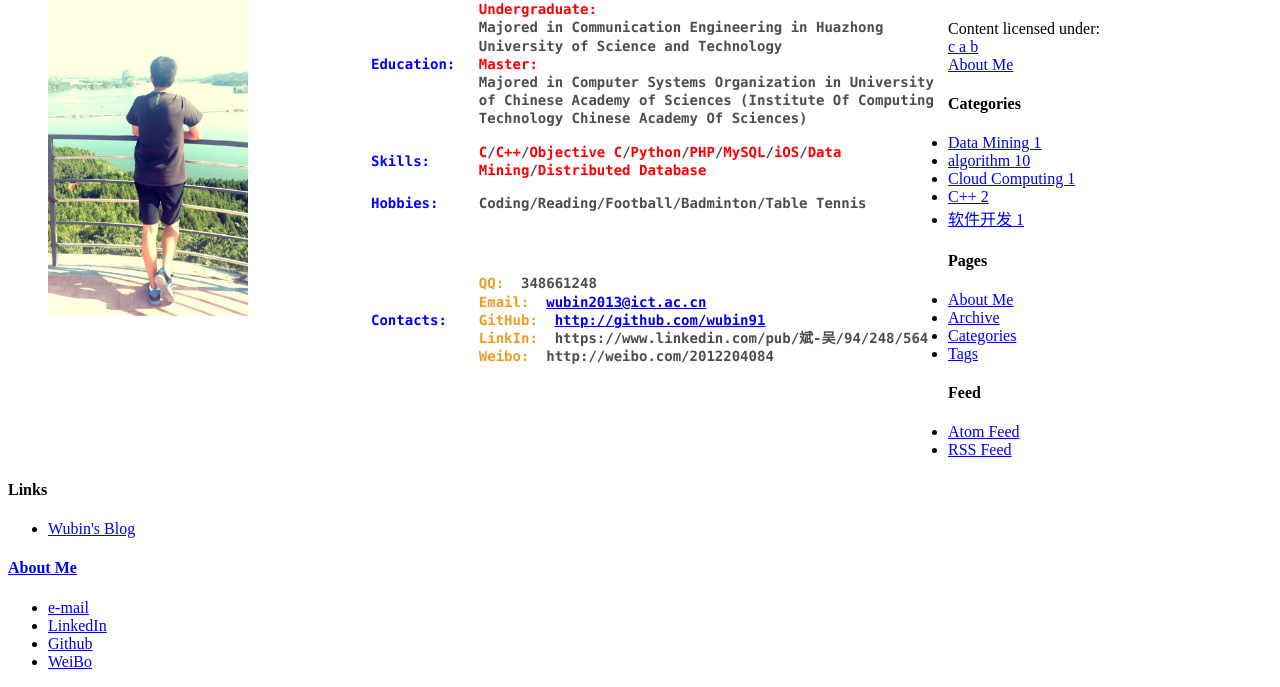
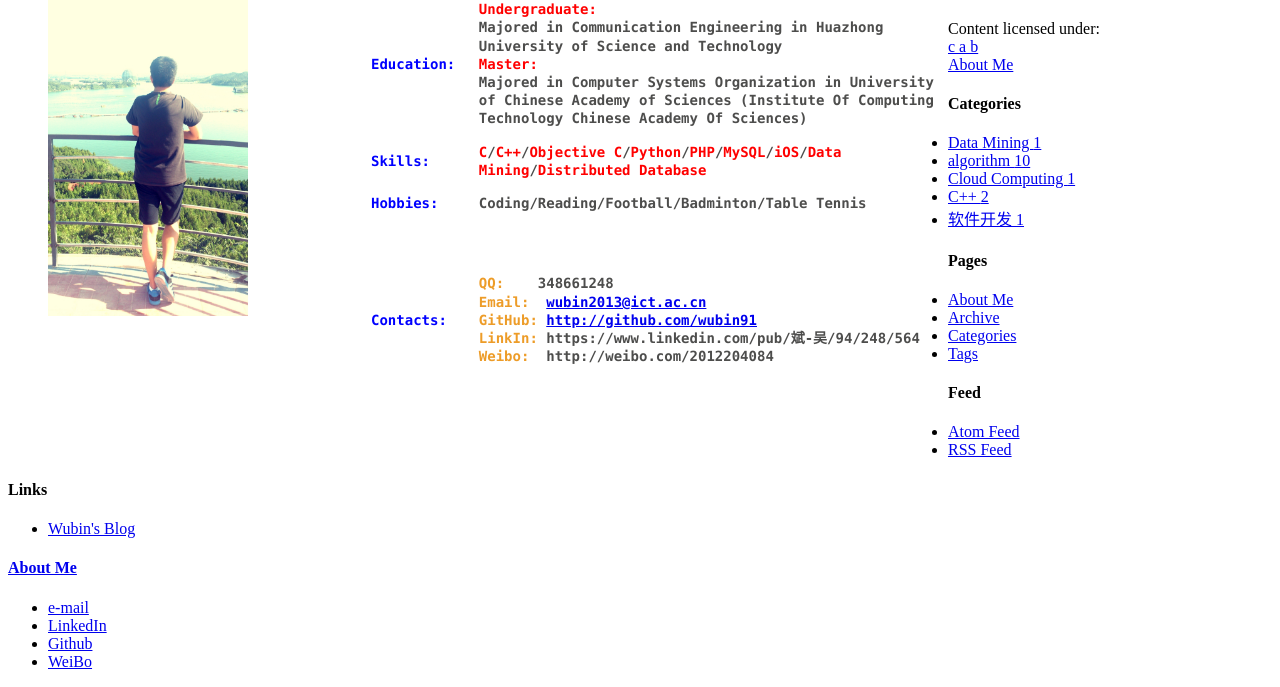
Before and after one commit to Wubin91/wubin91.github.com, a Jekyll site: the page built from about.md, in a window 1280 px wide. Shown: the part 350-1037 px from the top of the page. Built offline with Jekyll 4.4.1, drawn with Linux system fonts in a browser that asks for light colours; nearby versions of some CDN libraries; library files that are not in the unit come from our copies.

Commit message:
about me

```diff
--- a/_includes/themes/Snail/about.html
+++ b/_includes/themes/Snail/about.html
@@ -36,10 +36,10 @@
             </tr>
             <tr height="200">
                 <td width="120" class="b">Contacts: </td>
-                <td width="580"><span class="string">QQ:&nbsp;&nbsp;</span><a>348661248</a><br />
+                <td width="580"><span class="string">QQ:&nbsp;&nbsp;&nbsp;&nbsp;</span><a>348661248</a><br />
                                 <span class="string">Email:&nbsp;  </span><a href="wubin2013@ict.ac.cn">wubin2013@ict.ac.cn</a><br />
-                                <span class="string">GitHub:&nbsp; </span><a href="http://github.com/wubin91">http://github.com/wubin91</a><br />
-                                <span class="string">LinkIn:&nbsp; </span><a herf="https://www.linkedin.com/pub/斌-吴/94/248/564">https://www.linkedin.com/pub/斌-吴/94/248/564</a><br />
+                                <span class="string">GitHub: </span><a href="http://github.com/wubin91">http://github.com/wubin91</a><br />
+                                <span class="string">LinkIn: </span><a herf="https://www.linkedin.com/pub/斌-吴/94/248/564">https://www.linkedin.com/pub/斌-吴/94/248/564</a><br />
                                 <span class="string">Weibo:&nbsp;  </span><a herf="http://weibo.com/2012204084">http://weibo.com/2012204084</a><br />
                 </td>
             </tr>
```
